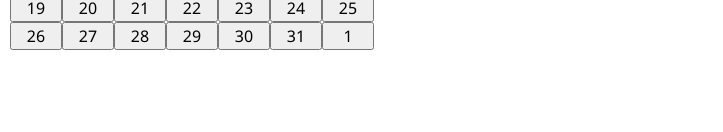
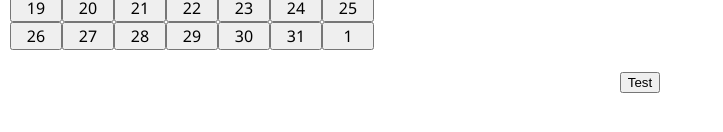
Before and after one commit to JacobLeonLyerla/tune, a React (Create React App) app: page / in a window 1280 px wide. Shown: the part 238-370 px from the top of the page, without its empty margins (0-723 px from the left). Built offline with nearby package versions, Linux system fonts and the light colour scheme.

Commit message:
Not sure how to render this I will figure it out tomorrow

```diff
--- a/src/App.js
+++ b/src/App.js
@@ -1,13 +1,18 @@
 import React from "react";
 import Calender from "./components/calender";
 import {routes} from "./helpers/appRouters"
+import {Link} from "react-router-dom"
 import "./App.css";
 function App() {
+  console.log(routes)
   return (
     <div className="App">
-      {routes}
+      {routes()}
       <Calender />
+      <Link style={{ textDecoration: "none", color: "black" }} to="/test">
 
+            <button> Test </button>
+        </Link>
     </div>
   );
 }
```
